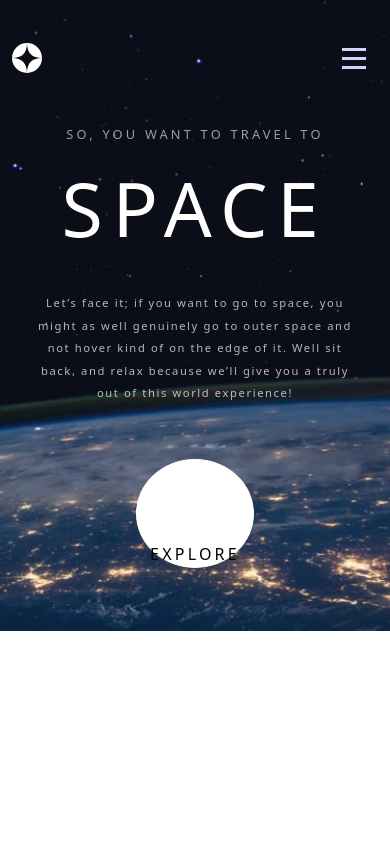
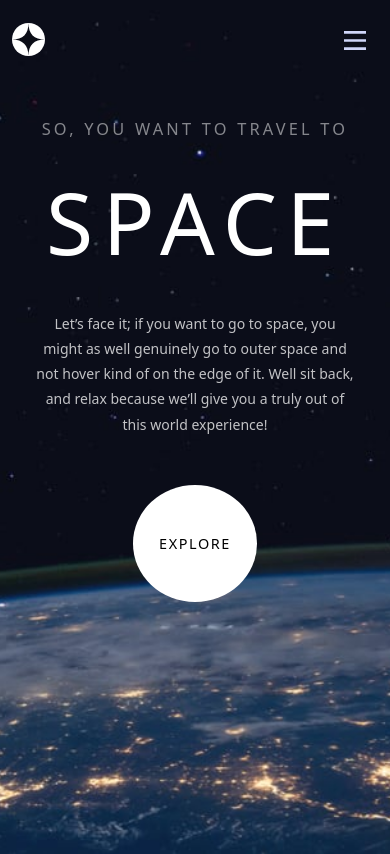
Before and after one commit to victor-msi/Space-tourism, a website: page index.html in a window 390 px wide. Drawn offline with nearby package versions, Linux system fonts and the light colour scheme.

Commit message:
Mobile Version V3.0

```diff
--- a/index.html
+++ b/index.html
@@ -10,52 +10,55 @@
 </head>
 <body>
   <!-- Navbar -->
+  <header>
     <nav class="navbar navbar-dark">
       <div class="container">
         <a class="navbar-brand" href="#">
-        <img src="assets/shared/logo.svg" alt="logo" width="30" height="30">
+          <img id="logo" src="assets/shared/logo.svg" alt="logo" width="33vw" height="33vw">
         </a>
         <button class="navbar-toggler border-0" type="button" data-bs-toggle="offcanvas" data-bs-target="#offcanvasDarkNavbar" aria-controls="offcanvasDarkNavbar" aria-label="Toggle navigation">
-        <img src="assets/shared/icon-hamburger.svg" alt="icon-hamburger">
+          <img id="icon-hamburger" src="assets/shared/icon-hamburger.svg" alt="icon-hamburger" width="22vw" height="19vw">
         </button>
         <div class="offcanvas offcanvas-end text-bg-dark" tabindex="-1" id="offcanvasDarkNavbar" aria-labelledby="offcanvasDarkNavbarLabel">
           <div class="offcanvas-header">
             <button type="button" class="border-0 bg-transparent" data-bs-dismiss="offcanvas" aria-label="Close">
-            <img src="assets/shared/icon-close.svg" alt="icon-close" width="16" height="18">
+              <img src="assets/shared/icon-close.svg" alt="icon-close" width="15" height="17">
             </button>
           </div>
           <div class="offcanvas-body">
             <ul class="navbar-nav justify-content-end flex-grow-1 pe-3">
               <li class="nav-item">
-              <a class="nav-link active" aria-current="page" href="#">Home</a>
+                <a class="nav-link fs-6" aria-current="page" href="#">Home</a>
               </li>
               <li class="nav-item">
-              <a class="nav-link" href="#">Detination</a>
+                <a class="nav-link fs-6" href="#">Detination</a>
               </li>
               <li class="nav-item">
-              <a class="nav-link" href="#">Crew</a>
+                <a class="nav-link fs-6" href="#">Crew</a>
               </li>
               <li class="nav-item">
-              <a class="nav-link" href="#">Technology</a>
+                <a class="nav-link fs-6" href="#">Technology</a>
               </li>
             </ul>
           </div>
         </div>
       </div>
     </nav>
+  </header>
 
+  <main>
     <!-- Content -->
     <div class="container text-center">
       <div class="row gy-5 justify-content-center">
         <!-- Columna 1 -->
         <div class="col-12 col-sm-12 col-md-12 col-lg-6">
-        <div class="column-1">
+          <div class="main-title mt-5 fw-normal text-uppercase opacity-50">
             So, you want to travel to
           </div>
-        <div class="column-2">
+          <div class="main-subtitle mt-3 fw-light text-uppercase">
             Space
           </div>
-        <div class="column-3">
+          <div class="description mt-4 px-4 fw-light opacity-75">
             Let’s face it; if you want to go to space, you might as well genuinely go to
             outer space and not hover kind of on the edge of it. Well sit back, and relax
             because we’ll give you a truly out of this world experience!
@@ -63,11 +66,12 @@
         </div>
 
         <!-- Columna 2 -->
-      <div class="column-4 col-8 col-sm-12 col-md-12 col-lg-6 d-flex justify-content-center" style="border: 1px solid white">
-        <span>Explore</span>
+        <div class="explore-logo col-8 col-sm-12 col-md-12 col-lg-6 d-flex justify-content-center rounded-circle bg-white">
+          <span class="mt-auto mb-auto fw-normal text-uppercase text-black">Explore</span>
         </div>
       </div>
     </div>
+  </main>
 
   <script src="https://cdn.jsdelivr.net/npm/bootstrap@5.3.2/dist/js/bootstrap.min.js" integrity="sha384-BBtl+eGJRgqQAUMxJ7pMwbEyER4l1g+O15P+16Ep7Q9Q+zqX6gSbd85u4mG4QzX+" crossorigin="anonymous"></script>
 </body>
--- a/sass/_media-queries.scss
+++ b/sass/_media-queries.scss
@@ -1,73 +1,16 @@
-// Vert snakk devices
-@media (max-width: 575px){
-  body{
-    background-image: url("../assets/home/background-home-mobile.jpg");
-    background-size: cover;
-    background-repeat: no-repeat;
-    background-position: 50%;
-    color: #fff;
+// Small devices (landscape phones, 576px and up)
+@media (min-width: 576px) {
+/*   body{
+    background-repeat: round;
+  } */
+  #logo{
+    width: 40px;
+    height: 40px;
   }
 
-  .nav-link{
-    font-size: 3.5vw;
-  }
-
-  .column-1{
-    font-size: 4.2vw;
-    text-transform: uppercase;
-    margin-top: 1.8em;
-    opacity: .6;
-    letter-spacing: .2rem;
-    font-weight: 100;
-    /* border: 1px solid yellow; */
-  }
-
-  .column-2{
-    font-size: 22vw;
-    margin-top: .1em;
-    text-transform: uppercase;
-    letter-spacing: .6rem;
-    font-weight: 200;
-    /* border: 1px solid white; */
-  }
-
-  .column-3{
-    font-size: 3.6vw;
-    padding: 0 2em;
-    margin-top: 1.8em;
-    line-height: 1.8em;
-    opacity: .7;
-    font-weight: 200;
-    /* border: 1px solid red; */
-  }
-
-  .column-4{
-    /* margin-top: 13%; */
-    width: 9rem;
-    height: 9rem;
-    background-color: green;
-    padding-top: 0;
-    border-radius: 50%;
-    font-size: 4.5vw;
-    font-weight: 400;
-    letter-spacing: .1rem;
-    text-transform: uppercase;
-    background-color: white;
-    color: black;
-  }
-
-  .column-4 > span{
-    margin: 46%;
-  }
-}
-
-// Small devices (landscape phones, 576px and up)
-@media (min-width: 576px) {
-  body{
-    background-image: url("../assets/home/background-home-mobile.jpg");
-    background-size: cover;
-    background-repeat: round;
-    color: #fff;
+  #icon-hamburger{
+    width: 31px;
+    height: 28px;
   }
 }
 
--- a/sass/_navbar.scss
+++ /dev/null
@@ -1,3 +0,0 @@
-.navbar{
-  margin-top: 1.8em;
-}
--- a/sass/_space.scss
+++ /dev/null
@@ -1,3 +0,0 @@
-.space{
-  font-size: 5em;
-}
--- a/sass/main.scss
+++ b/sass/main.scss
@@ -1,49 +1,40 @@
 @use "media-queries";
-@use "space";
-@use "explore";
-@use "navbar";
 
 body{
   width: 100%;
-  height: 100%;
+  height: 100vh;
+  color: #fff;
+  font-size: 16px;
+  box-sizing: border-box;
+  background-image: url("../assets/home/background-home-mobile.jpg");
+  background-size: cover;
+  background-repeat: no-repeat;
+  background-position: 50%;
+  overflow: hidden;
 }
 
-.column-1{
-  font-size: .8rem;
-  text-transform: uppercase;
-  margin-top: 3em;
-  opacity: .6;
-  letter-spacing: .2rem;
-  font-weight: 100;
+.navbar{
+  margin-top: 1.2vh;
 }
 
-.column-2{
-  font-size: 4.7rem;
-  text-transform: uppercase;
-  letter-spacing: .6rem;
-  font-weight: 200;
+.main-title{
+  font-size: 4.2vw;
+  letter-spacing: .2rem;
 }
 
-.column-3{
-  margin-top: 2.5em;
-  padding: 0 2em;
-  font-size: .7rem;
-  line-height: 2em;
-  letter-spacing: .1rem;
-  opacity: .7;
-  font-weight: 200;
+.main-subtitle{
+  font-size: 22vw;
+  letter-spacing: .6rem;
 }
 
-.column-4{
-  margin-top: 3.4em;
-  text-transform: uppercase;
-  letter-spacing: .2rem;
-  font-size: 1rem;
-  line-height: 6.5em;
-  font-weight: 400;
-  background-color: white;
-  color: black;
-  height: 6.8em;
-  width: 7.4em;
-  border-radius: 50%;
+.description{
+  font-size: 3.6vw;
+  line-height: 1.8em;
 }
+
+.explore-logo{
+  width: 32vw;
+  height: 30vw;
+  font-size: 3.7vw;
+  letter-spacing: .1rem;
+}
```
Also changed, not shown: css/main.css, sass/_explore.scss (deleted), sass/_variables.scss (deleted), 1 other file. Lines whose indentation alone changed are shown as unchanged.
